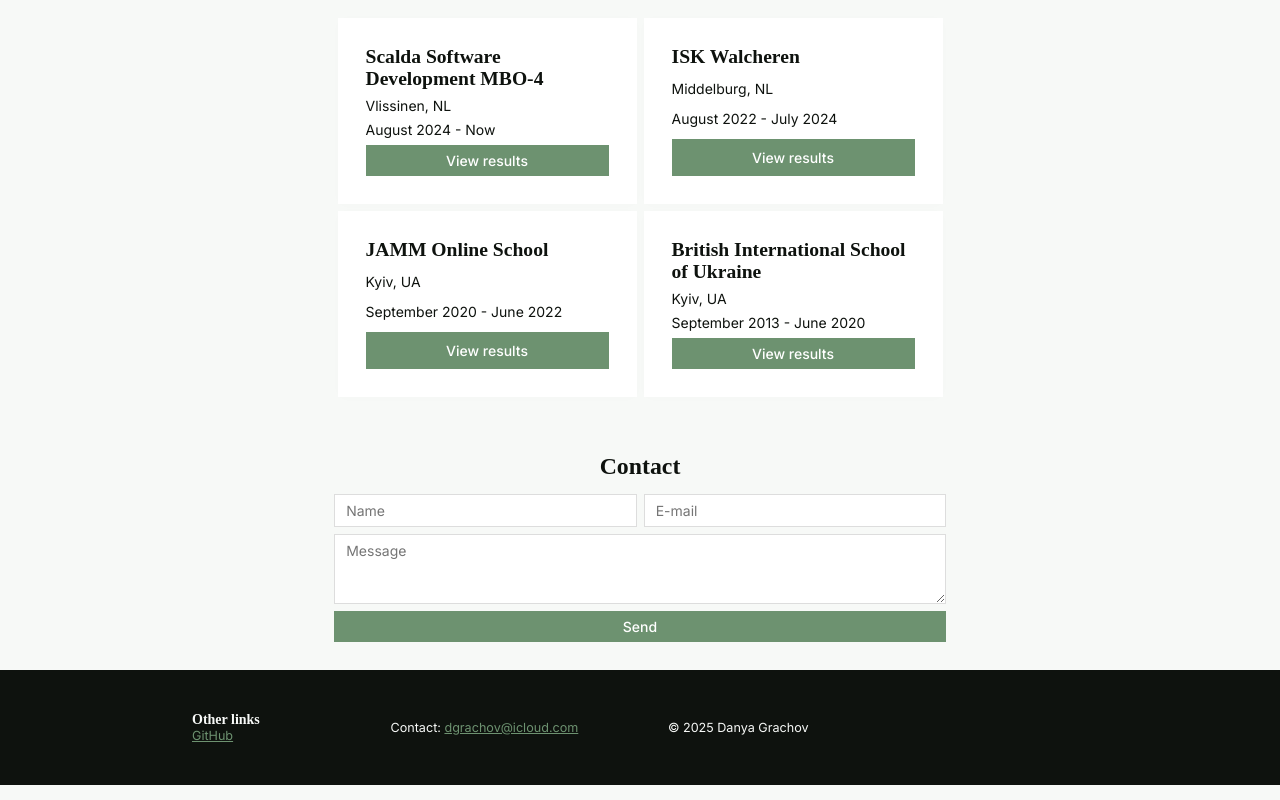
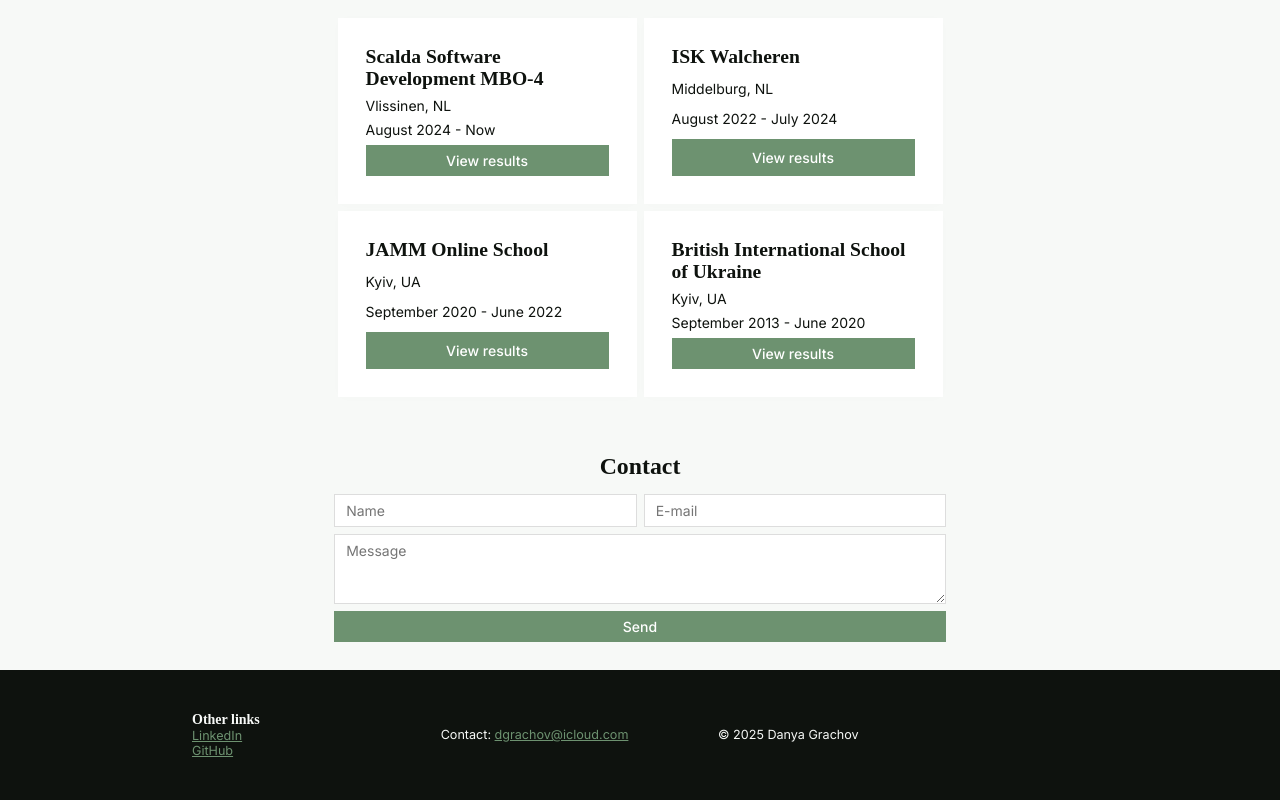
Before and after one commit to wiresnchains/wiresnchains-portfolio, a React (Vite) app: page / in a window 1280 px wide. Shown: the part 1679-2479 px from the top of the page. Built offline with nearby package versions, Linux system fonts and the light colour scheme; a web font is replaced by a local one.

Commit message:
Add LinkedIn to footer

```diff
--- a/src/components/Footer.tsx
+++ b/src/components/Footer.tsx
@@ -41,6 +41,9 @@
                     <h5>{language.dictionary.otherLinks}</h5>
                 </FooterItem>
                 <FooterItem>
+                    <a href="https://www.linkedin.com/in/dgrachov/" target="_blank">LinkedIn</a>
+                </FooterItem>
+                <FooterItem>
                     <a href="https://github.com/wiresnchains/" target="_blank">GitHub</a>
                 </FooterItem>
             </FooterGroup>
```
